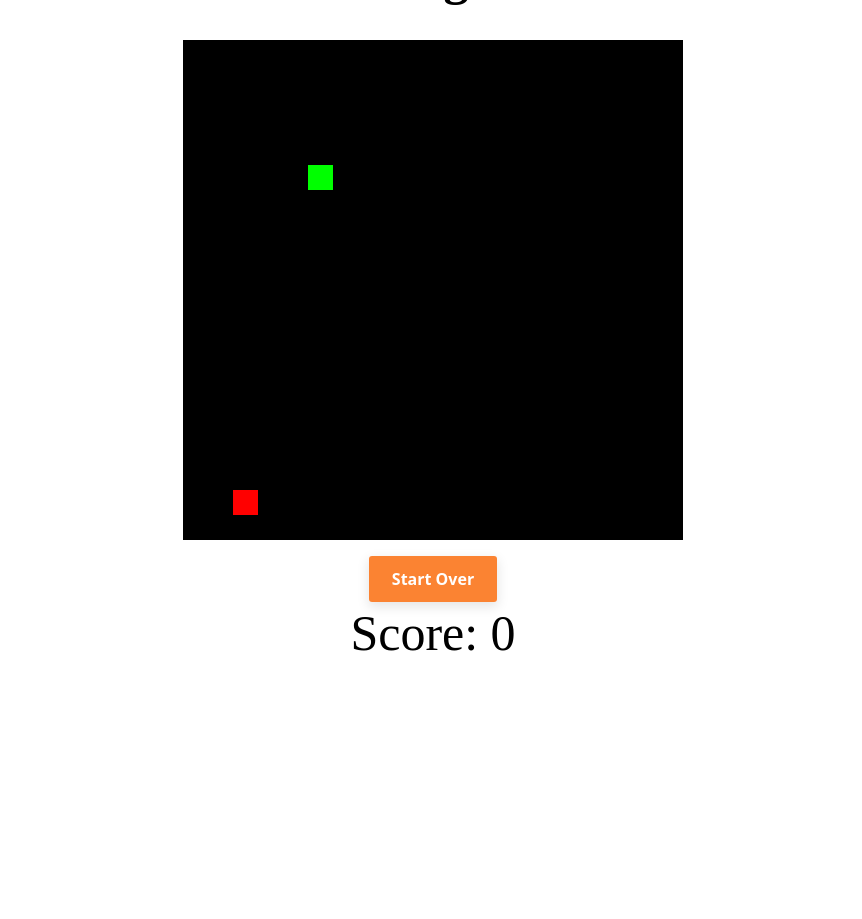
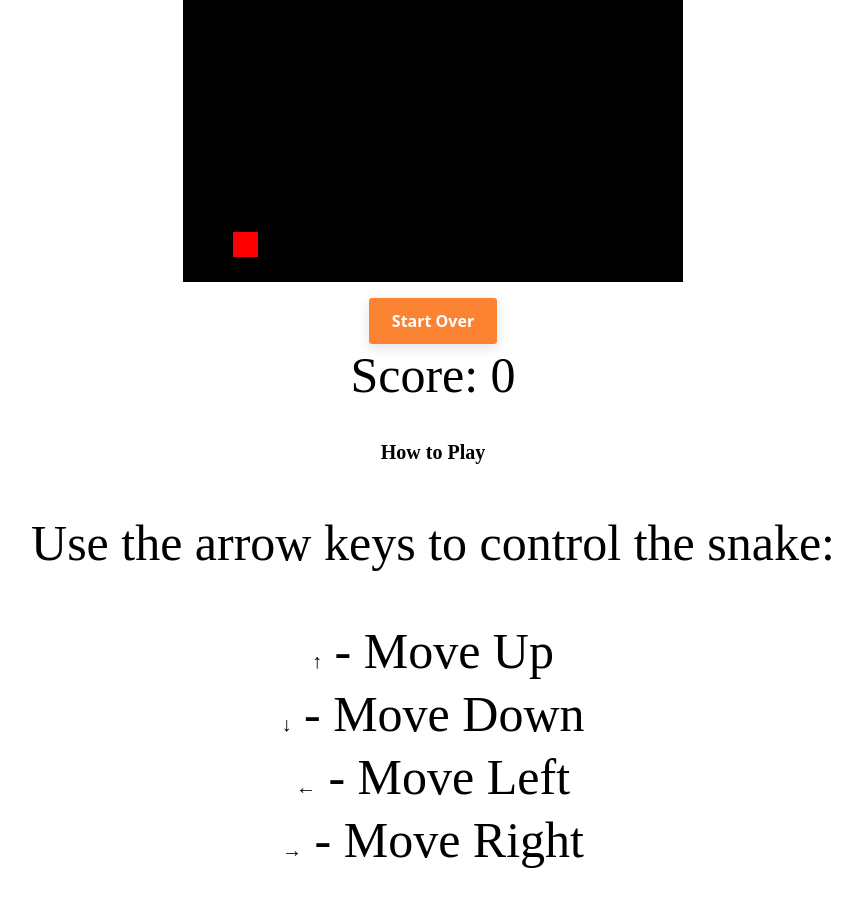
Before and after one commit to RYJ1github/Snake-js-project, a plain HTML site: page index.html in a window 1280 px wide. Shown: the whole page, without its empty margins (207-1069 px from the left). Before the commit the page ends 800 px from the top, so only its background shows below. Drawn offline with Linux system fonts and the light colour scheme; a web font is replaced by a local one.

Commit message:
tutorial

```diff
--- a/index.html
+++ b/index.html
@@ -19,5 +19,16 @@
         Score: <span id="scoreDisplay">0</span>
     </div>
 
+    <div id="tutorial">
+        <h2>How to Play</h2>
+        <p>Use the arrow keys to control the snake:</p>
+        <ul>
+            <li><span class="arrow">&uarr;</span> - Move Up</li>
+            <li><span class="arrow">&darr;</span> - Move Down</li>
+            <li><span class="arrow">&larr;</span> - Move Left</li>
+            <li><span class="arrow">&rarr;</span> - Move Right</li>
+        </ul>
+    </div>
+
 </body>
 </html>
--- a/snake.css
+++ b/snake.css
@@ -32,6 +32,30 @@ body {
     justify-content: center;
   }
 
+  #tutorial {
+    margin-top: 20px;
+}
+
+#tutorial h2 {
+    font-size: 20px;
+}
+
+#tutorial p {
+    margin-bottom: 10px;
+}
+
+#tutorial ul {
+    list-style-type: none;
+    padding-left: 0;
+}
+
+#tutorial li {
+    margin-bottom: 5px;
+}
+
+.arrow {
+    font-size: 20px;
+}
 
 
 .startOverBtn {
```
